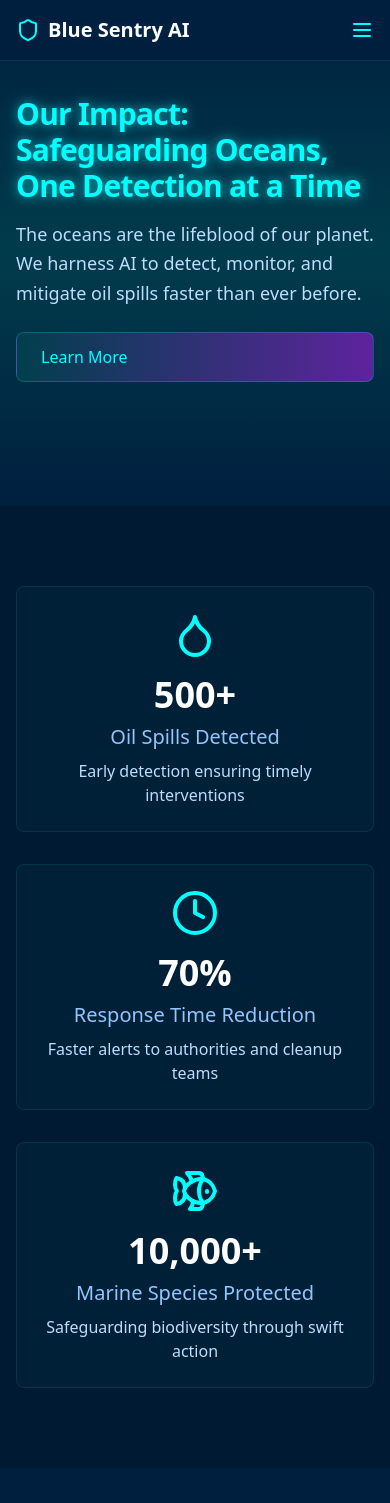
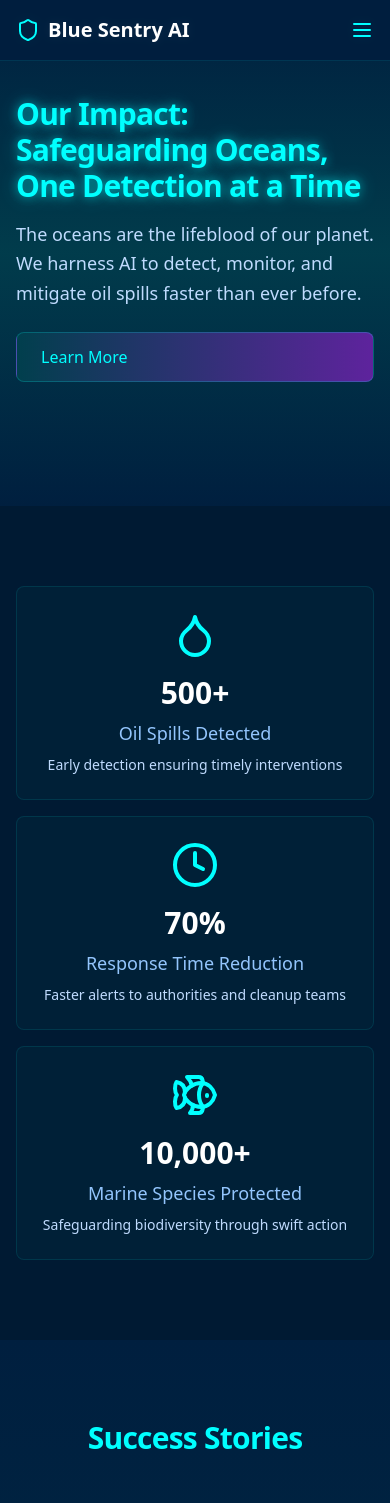
Before and after one commit to ALGOREX-PH/Blue-Sentry-AI, a React (Vite) app: page /impact in a window 390 px wide. Shown: the top 1503 px of the page. Built offline with nearby package versions, Linux system fonts and the light colour scheme.

Commit message:
Updated ImpactMetric

```diff
--- a/src/components/impact/ImpactMetrics.tsx
+++ b/src/components/impact/ImpactMetrics.tsx
@@ -11,11 +11,11 @@ interface MetricCardProps {
 
 function MetricCard({ icon, value, label, description }: MetricCardProps) {
   return (
-    <Card className="text-center">
+    <Card className="text-center p-4 sm:p-6">
       <div className="text-aqua mb-4">{icon}</div>
-      <div className="text-4xl font-bold text-white mb-2">{value}</div>
-      <div className="text-xl font-medium text-blue-300 mb-2">{label}</div>
-      <p className="text-blue-200">{description}</p>
+      <div className="text-3xl sm:text-4xl font-bold text-white mb-2">{value}</div>
+      <div className="text-lg sm:text-xl font-medium text-blue-300 mb-2">{label}</div>
+      <p className="text-sm sm:text-base text-blue-200">{description}</p>
     </Card>
   );
 }
@@ -45,7 +45,7 @@ export function ImpactMetrics() {
   return (
     <section className="py-20 bg-deep-800">
       <div className="container mx-auto px-4">
-        <div className="grid md:grid-cols-3 gap-8">
+        <div className="grid sm:grid-cols-2 lg:grid-cols-3 gap-4 sm:gap-6 md:gap-8">
           {metrics.map((metric, index) => (
             <MetricCard key={index} {...metric} />
           ))}
```
